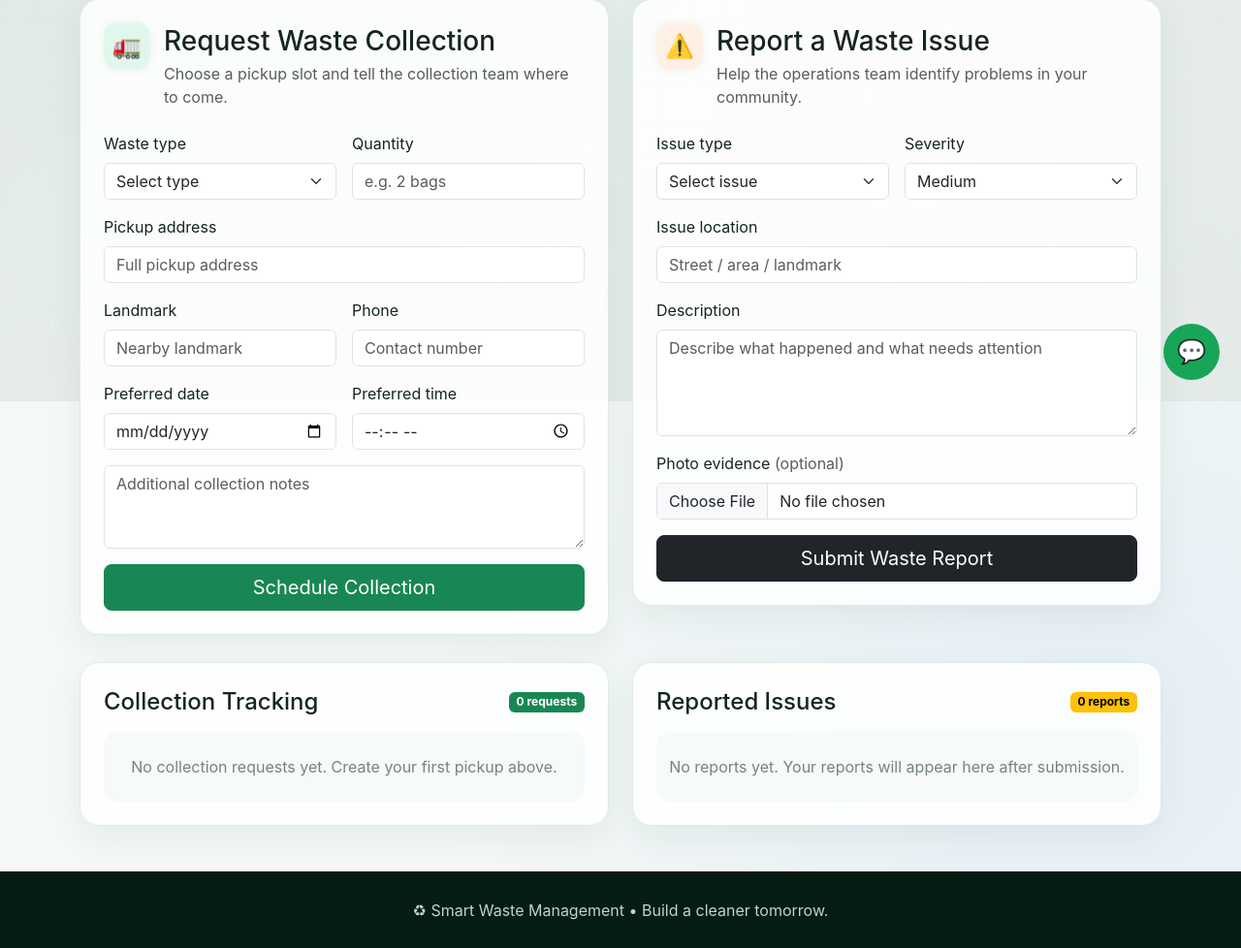
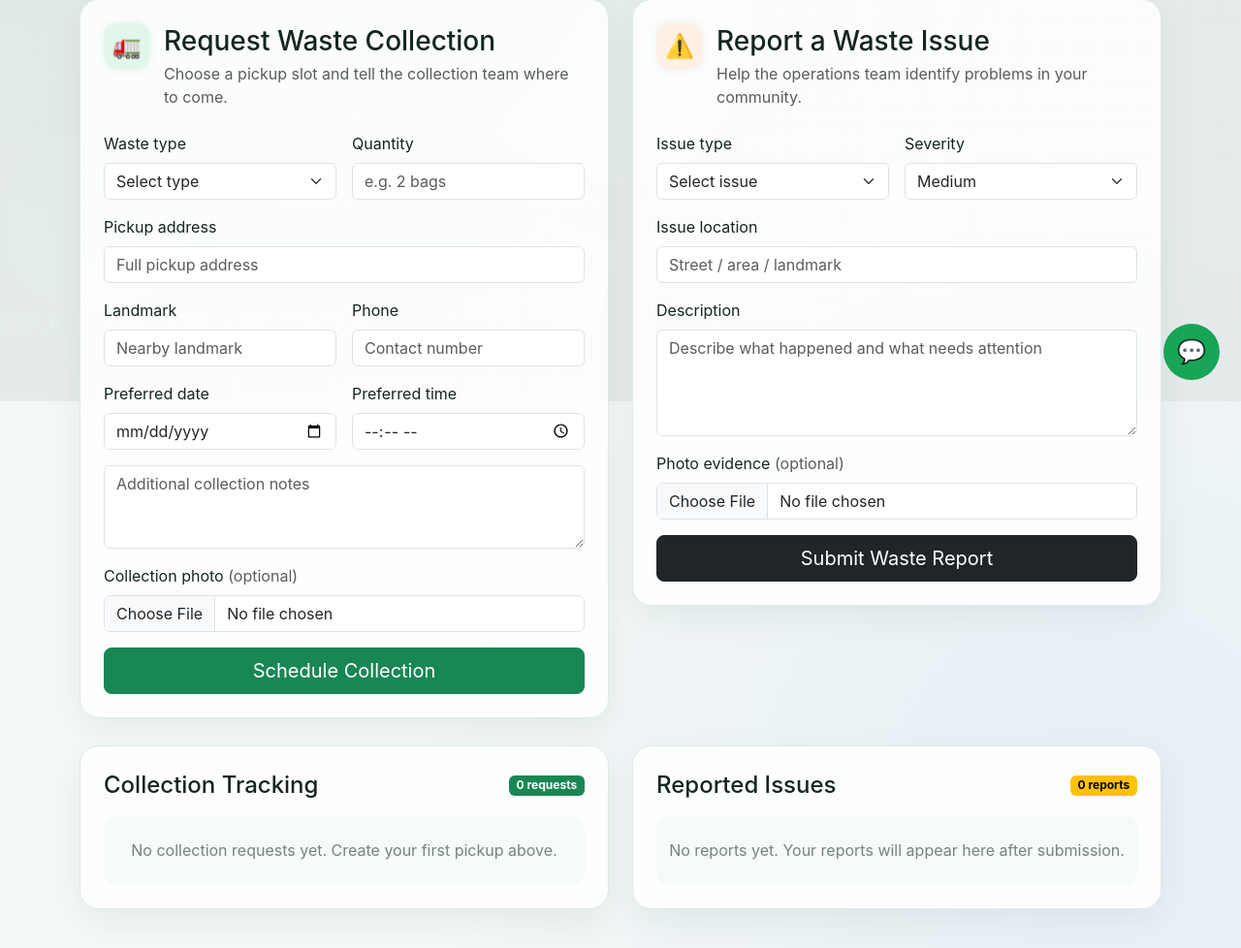
Before and after one commit to Joshna0307/smart-waste-management, a Flask app: page /collect-report in a window 1280 px wide. Shown: the part 386-1364 px from the top of the page at 97% size. Run offline with Flask 3, Linux system fonts and the light colour scheme; the visitor is signed in with stand-in values (Sample User, id 1).

Commit message:
Add collection photo upload to Collect & Report

```diff
--- a/templates/collect_report.html
+++ b/templates/collect_report.html
@@ -19,7 +19,7 @@
     <div class="col-xl-6">
       <div class="section-panel h-auto">
         <div class="module-heading"><div><span class="module-icon">🚛</span><div><h3 class="mb-1">Request Waste Collection</h3><p class="text-muted mb-0">Choose a pickup slot and tell the collection team where to come.</p></div></div></div>
-        <form method="post" class="mt-4">
+        <form method="post" enctype="multipart/form-data" class="mt-4">
           <input type="hidden" name="action" value="collect">
           <div class="row g-3">
             <div class="col-md-6"><label class="form-label">Waste type</label><select class="form-select" name="waste_type" required><option value="">Select type</option>{% for x in ['Organic','Plastic','Paper','Glass','Metal','E-Waste','Other'] %}<option>{{x}}</option>{% endfor %}</select></div>
@@ -29,7 +29,7 @@
             <div class="col-md-6"><label class="form-label">Phone</label><input class="form-control" name="phone" placeholder="Contact number" required></div>
             <div class="col-md-6"><label class="form-label">Preferred date</label><input class="form-control" name="preferred_date" type="date" required></div>
             <div class="col-md-6"><label class="form-label">Preferred time</label><input class="form-control" name="preferred_time" type="time" required></div>
-            <div class="col-12"><textarea class="form-control" name="notes" rows="3" placeholder="Additional collection notes"></textarea></div>
+            <div class="col-12"><textarea class="form-control" name="notes" rows="3" placeholder="Additional collection notes"></textarea></div><div class="col-12"><label class="form-label">Collection photo <span class="text-muted">(optional)</span></label><input class="form-control" name="collection_image" type="file" accept=".png,.jpg,.jpeg,.webp"></div>
           </div>
           <button class="btn btn-success btn-lg mt-3 w-100">Schedule Collection</button>
         </form>
@@ -59,7 +59,7 @@
       <div class="section-panel h-auto">
         <div class="d-flex justify-content-between align-items-center mb-3"><h4 class="mb-0">Collection Tracking</h4><span class="badge text-bg-success">{{requests|length}} requests</span></div>
         {% for r in requests %}
-        <div class="tracking-row"><div><b>{{r.request_id}}</b><span>{{r.waste_type}} • {{r.quantity}}</span><small>{{r.preferred_date}} at {{r.preferred_time}}</small></div><span class="status-pill status-{{r.status|lower}}">{{r.status}}</span></div>
+        <div class="tracking-row"><div class="d-flex gap-3 align-items-center">{% if r.image_path %}<img class="completed-thumb" src="{{ url_for("static", filename=r.image_path.replace("uploads/","uploads/")) }}" alt="Collection evidence">{% endif %}<div><b>{{r.request_id}}</b><span>{{r.waste_type}} • {{r.quantity}}</span><small>{{r.preferred_date}} at {{r.preferred_time}}</small></div></div><span class="status-pill status-{{r.status|lower}}">{{r.status}}</span></div>
         {% else %}<div class="empty-state">No collection requests yet. Create your first pickup above.</div>{% endfor %}
       </div>
     </div>
```
